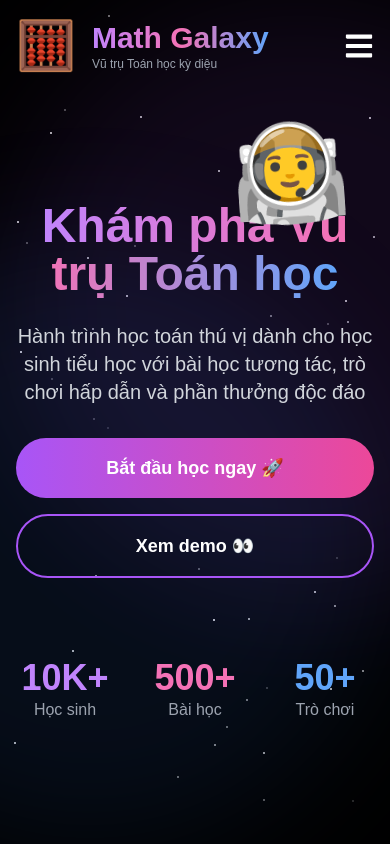
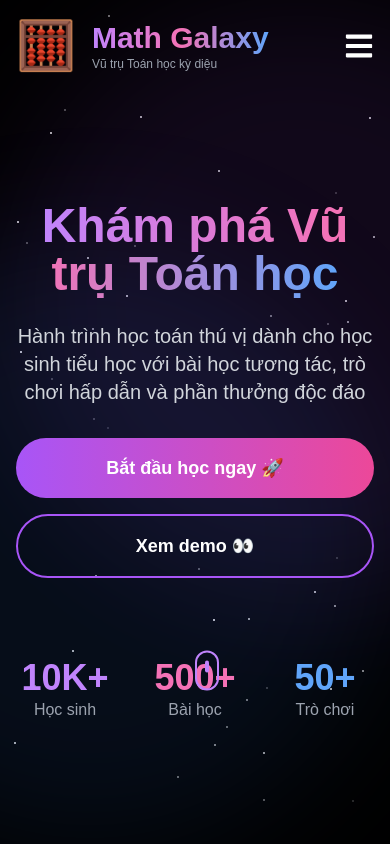
Before and after one commit to NAIHA199/Math-Kids, a React (Create React App) app in the folder frontend/: page / in a window 390 px wide. Shown: the top 844 px of the page. Built offline with nearby package versions, Linux system fonts and the light colour scheme; a web font is replaced by a local one.

Commit message:
ko có j thay đổi

```diff
--- a/frontend/src/components/home/FeatureCards.js
+++ b/frontend/src/components/home/FeatureCards.js
@@ -1,5 +1,5 @@
 //Giới thiệu 6 tính năng chính
-import React from 'react';
+import React, { forwardRef } from 'react';
 import { motion } from 'framer-motion';
 import {
   FaGraduationCap,
@@ -10,7 +10,7 @@ import {
   FaPuzzlePiece
 } from 'react-icons/fa';
 
-const FeatureCards = () => {
+const FeatureCards = forwardRef((props, ref) => {
   const features = [
     {
       icon: <FaGraduationCap size={40} />,
@@ -73,7 +73,7 @@ const FeatureCards = () => {
   };
 
   return (
-    <section className="py-20 px-4">
+    <section ref={ref} className="py-20 px-4">
       <div className="max-w-6xl mx-auto">
         <motion.div
           initial={{ opacity: 0 }}
@@ -122,6 +122,6 @@ const FeatureCards = () => {
       </div>
     </section>
   );
-};
+});
 
 export default FeatureCards;
--- a/frontend/src/components/home/SpaceHero.js
+++ b/frontend/src/components/home/SpaceHero.js
@@ -2,15 +2,16 @@ import React from 'react';
 import { motion } from 'framer-motion';
 import { useNavigate } from 'react-router-dom';
 
-const SpaceHero = () => {
+// Thêm prop `onDemoClick` để nhận hàm xử lý từ component cha
+const SpaceHero = ({ onDemoClick }) => {
   const navigate = useNavigate();
 
   return (
     <section className="min-h-screen flex items-center justify-center px-4 pt-20">
-      <div className="max-w-6xl mx-auto text-center">
+      <div className="max-w-6xl mx-auto text-center relative">
         {/* Floating astronaut */}
         <motion.div
-          className="absolute right-10 top-32 text-8xl"
+          className="absolute right-10 top-32 text-8xl hidden lg:block"
           animate={{
             y: [0, -30, 0],
             rotate: [-5, 5, -5]
@@ -61,8 +62,10 @@ const SpaceHero = () => {
           >
             Bắt đầu học ngay 🚀
           </motion.button>
+
+          {/* Thay đổi onClick ở đây để gọi prop được truyền vào */}
           <motion.button
-            onClick={() => navigate('/demo')}
+            onClick={onDemoClick}
             className="px-8 py-4 border-2 border-purple-500 rounded-full font-bold text-lg hover:bg-purple-500/20 transition-all"
             whileHover={{ scale: 1.05 }}
             whileTap={{ scale: 0.95 }}
```
